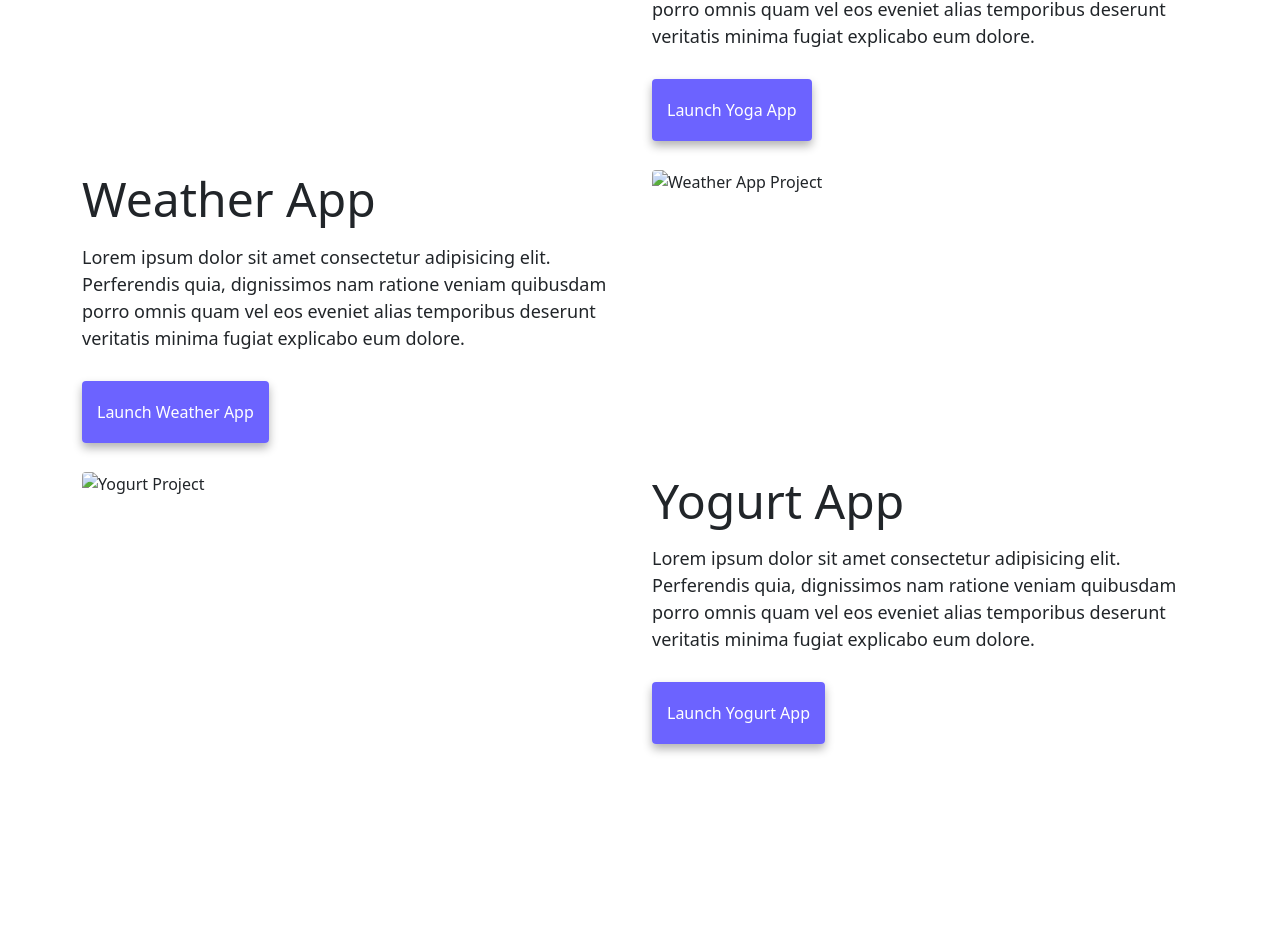
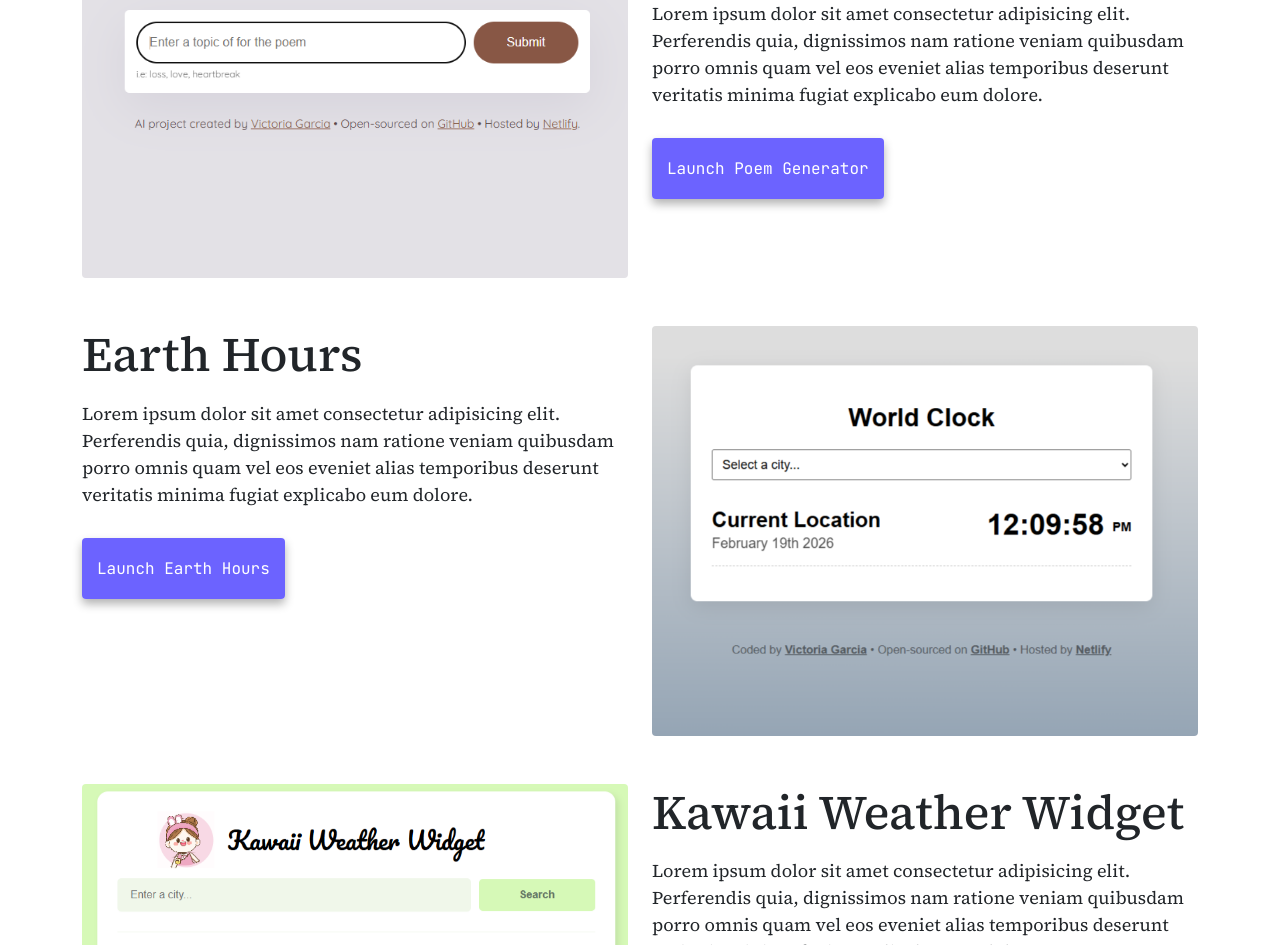
Before and after one commit to fifth-monger/week_4, a plain HTML site: page responsive_w4_project/index.html in a window 1280 px wide. Shown: the part 627-1572 px from the top of the page. Before the commit the page ends 1500 px from the top, so only its background shows below. Drawn offline with nearby package versions, Linux system fonts and the light colour scheme.

Commit message:
installed and tested google fonts and updated images

```diff
--- a/responsive_w4_project/index.html
+++ b/responsive_w4_project/index.html
@@ -15,6 +15,12 @@
     <meta
       name="description"
       content="Victoria Garcia is a front-end developer based in Texas, check out her projects and contact her for job inquiries"
+    />
+    <link rel="preconnect" href="https://fonts.googleapis.com" />
+    <link rel="preconnect" href="https://fonts.gstatic.com" crossorigin />
+    <link
+      href="https://fonts.googleapis.com/css2?family=JetBrains+Mono:ital,wght@0,100..800;1,100..800&family=Source+Serif+4:ital,opsz,wght@0,8..60,200..900;1,8..60,200..900&family=Space+Grotesk:wght@300..700&display=swap"
+      rel="stylesheet"
     />
   </head>
   <nav class="navbar navbar-expand-lg navbar-light bg-light fixed-top">
@@ -67,13 +73,13 @@
       <div class="row">
         <div class="col-md-6">
           <img
-            src="images/yoga.png"
-            alt="Yoga Project"
+            src="images/poem_generator.png"
+            alt="Poem Generator"
             class="img-fluid rounded d-none d-sm-block"
           />
         </div>
         <div class="col-md-6 project-container">
-          <h2 class="mb-3">Yoga App</h2>
+          <h2 class="mb-3">Uplifting Poem Generator</h2>
           <p>
             Lorem ipsum dolor sit amet consectetur adipisicing elit. Perferendis
             quia, dignissimos nam ratione veniam quibusdam porro omnis quam vel
@@ -81,15 +87,15 @@
             explicabo eum dolore.
           </p>
           <div class="mt-5">
-            <a href="#" class="primary-link" title="Yoga Project"
-              >Launch Yoga App</a
+            <a href="#" class="primary-link" title="Poem generator"
+              >Launch Poem Generator</a
             >
           </div>
         </div>
       </div>
       <div class="row mt-5">
         <div class="col-md-6 project-container">
-          <h2 class="mb-3">Weather App</h2>
+          <h2 class="mb-3">Earth Hours</h2>
           <p>
             Lorem ipsum dolor sit amet consectetur adipisicing elit. Perferendis
             quia, dignissimos nam ratione veniam quibusdam porro omnis quam vel
@@ -97,29 +103,29 @@
             explicabo eum dolore.
           </p>
           <div class="mt-5">
-            <a href="#" class="primary-link" title="Weather App Project"
-              >Launch Weather App</a
+            <a href="#" class="primary-link" title="World Clock Project"
+              >Launch Earth Hours</a
             >
           </div>
         </div>
         <div class="col-md-6">
           <img
-            src="images/weather.png"
+            src="images/world_clock.png"
             class="img-fluid rounded d-none d-sm-block"
-            alt="Weather App Project"
+            alt="World Clock Project"
           />
         </div>
       </div>
       <div class="row mt-5">
         <div class="col-md-6">
           <img
-            src="images/yogurt.png"
+            src="images/weather_widget.png"
             class="img-fluid rounded d-none d-sm-block"
-            alt="Yogurt Project"
+            alt="Weather Widget Project"
           />
         </div>
         <div class="col-md-6 project-container">
-          <h2 class="mb-3">Yogurt App</h2>
+          <h2 class="mb-3">Kawaii Weather Widget</h2>
           <p>
             Lorem ipsum dolor sit amet consectetur adipisicing elit. Perferendis
             quia, dignissimos nam ratione veniam quibusdam porro omnis quam vel
@@ -127,8 +133,8 @@
             explicabo eum dolore.
           </p>
           <div class="mt-5">
-            <a href="#" class="primary-link" title="Yogurt Project"
-              >Launch Yogurt App</a
+            <a href="#" class="primary-link" title="Weather Widget"
+              >Launch Kawaii Weather Widget</a
             >
           </div>
         </div>
--- a/responsive_w4_project/src/styles.css
+++ b/responsive_w4_project/src/styles.css
@@ -16,21 +16,25 @@ h3 {
 
 h1 {
   font-size: 96px;
+  font-family: "Space Grotesk", sans-serif;
 }
 
 h2 {
   font-size: 48px;
+  font-family: "Source Serif 4", serif;
 }
 
 h3 {
   font-size: 24px;
   opacity: 0.7;
+  font-family: "Source Serif 4", serif;
 }
 
 p {
   border-radius: 4px;
   font-size: 18px;
   line-height: 1.5;
+  font-family: "Source Serif 4", serif;
 }
 
 .navigation-links {
@@ -55,11 +59,13 @@ p {
   background: var(--primary-color);
   box-shadow: var(--box-shadow);
   color: white;
+  font-family: "JetBrains Mono", monospace;
 }
 
 .secondary-link {
   color: var(--primary-color);
   border: 1px solid var(--primary-color);
+  font-family: "JetBrains Mono", monospace;
 }
 
 .homepage-link {
```
Also changed, not shown: responsive_w4_project/about.html (+12 -6 lines), responsive_w4_project/contact.html (+6 -0 lines), responsive_w4_project/images/poem_generator.png (added), responsive_w4_project/images/weather_widget.png (added), responsive_w4_project/images/world_clock.png (added).
